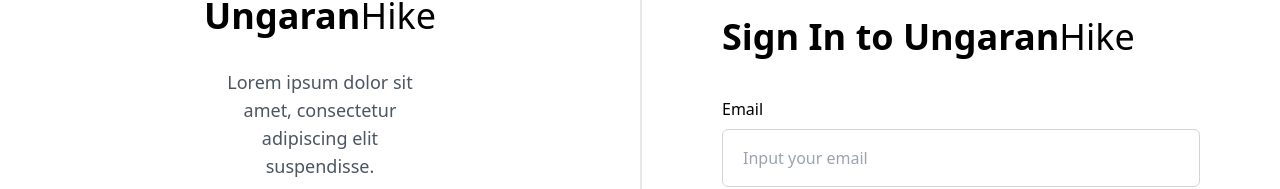
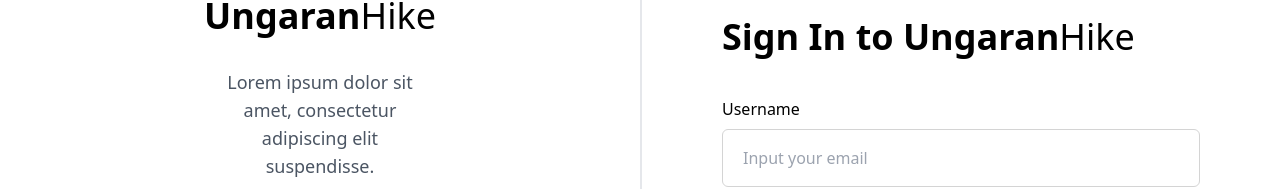
Before and after one commit to dityaww/web-admin-reservasi, a React (Vite) app: page / in a window 1280 px wide. Shown: the part 123-312 px from the top of the page. Built offline with nearby package versions, Linux system fonts and the light colour scheme.

Commit message:
update-login

```diff
--- a/src/pages/Login.jsx
+++ b/src/pages/Login.jsx
@@ -43,7 +43,6 @@
       setIsError(true)
       console.log(error);
     }
-
   }
 
   return (
@@ -84,7 +83,7 @@
                     </button>
                   </div>
               )}
-                <label htmlFor="email">Email</label>
+                <label htmlFor="email">Username</label>
                 <input
                   id='email'
                   type="email"
```
